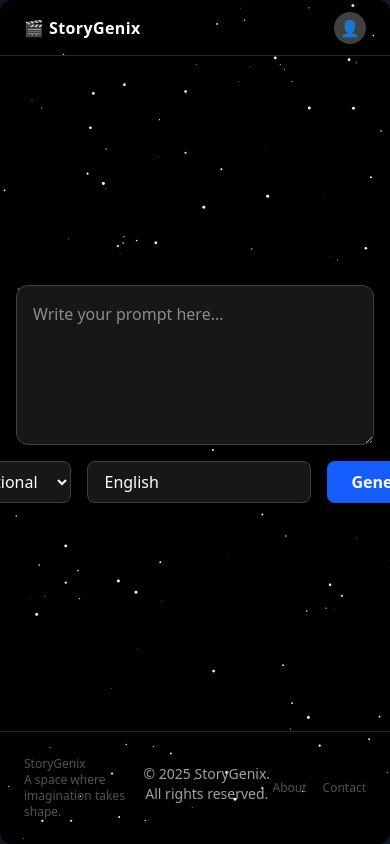
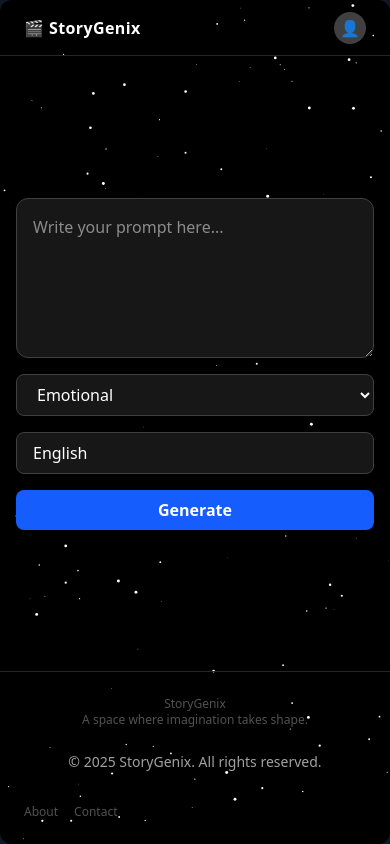
Before and after one commit to Adityakrshah/StoryGenix, a React (Vite) app in the folder cinematic-story-frontend/: page / in a window 390 px wide. Built offline with nearby package versions, Linux system fonts and the light colour scheme.

Commit message:
fix axios api call and syntax error

```diff
--- a/cinematic-story-frontend/src/App.jsx
+++ b/cinematic-story-frontend/src/App.jsx
@@ -13,7 +13,6 @@ export default function App() {
   const normalizedLanguage =
   language.toLowerCase().replace(/^\w/, (c) => c.toUpperCase());
 
-
 const generateScript = async () => {
   if (!prompt.trim()) return alert("Enter a prompt");
 
@@ -21,18 +20,23 @@ export default function App() {
   setScript("");
 
   try {
-      const res = await axios.post("http://localhost:5000/api/generate-script", {
+    const res = await axios.post(
+      `${import.meta.env.VITE_API_URL}/api/generate-script`,
+      {
         prompt: `${prompt}. Mood: ${mood}`,
         language,
-      });
+      }
+    );
 
     setScript(res.data.script);
   } catch (err) {
+    console.error(err);
     alert("Failed to generate script");
   }
 
   setLoading(false);
 };
+
 
   return (
     <div className="min-h-screen text-white flex flex-col relative overflow-hidden backdrop-blur-sm bg-black/40 rounded-xl
@@ -76,11 +80,10 @@ export default function App() {
         />
 
         {/* Controls */}
-        <div className="flex gap-4 mt-4">
+        <div className="flex flex-col sm:flex-row gap-4 mt-4 w-full max-w-3xl">
 
-          {/* Mood Dropdown */}
   <select
-            className="bg-neutral-900 border border-neutral-700 px-4 py-2 rounded-lg"
+    className="bg-neutral-900 border border-neutral-700 px-4 py-2 rounded-lg w-full sm:w-auto"
     value={mood}
     onChange={(e) => setMood(e.target.value)}
   >
@@ -92,23 +95,23 @@ export default function App() {
     <option>Comedy</option>
   </select>
 
-          {/* Language Dropdown */}
   <input
     type="text"
-            placeholder="Language (e.g. English, Hindi, Nepali)"
-            className="bg-neutral-900 border border-neutral-700 px-4 py-2 rounded-lg w-56"
+    placeholder="Language"
+    className="bg-neutral-900 border border-neutral-700 px-4 py-2 rounded-lg w-full sm:w-56"
     value={language}
     onChange={(e) => setLanguage(e.target.value)}
   />
 
-          {/* Generate Button */}
   <button
     onClick={generateScript}
-            className="bg-blue-600 hover:bg-blue-700 px-6 py-2 rounded-lg font-semibold"
+    className="bg-blue-600 hover:bg-blue-700 px-6 py-2 rounded-lg font-semibold w-full sm:w-auto"
   >
     {loading ? "Generating..." : "Generate"}
   </button>
+
 </div>
+
 
         {/* Output */}
         {script && (
@@ -124,7 +127,8 @@ export default function App() {
 
       {/* Footer */}
       <footer className="border-t border-neutral-800 text-sm text-neutral-500">
-  <div className="max-w-7xl mx-auto px-6 py-6 flex items-center justify-between">
+  <div className="max-w-7xl mx-auto px-6 py-6 flex flex-col md:flex-row gap-6 md:items-center md:justify-between text-center md:text-left">
+
 
     {/* Left */}
     <div className="text-xs text-neutral-600">
```
Lines whose indentation alone changed are shown as unchanged.
